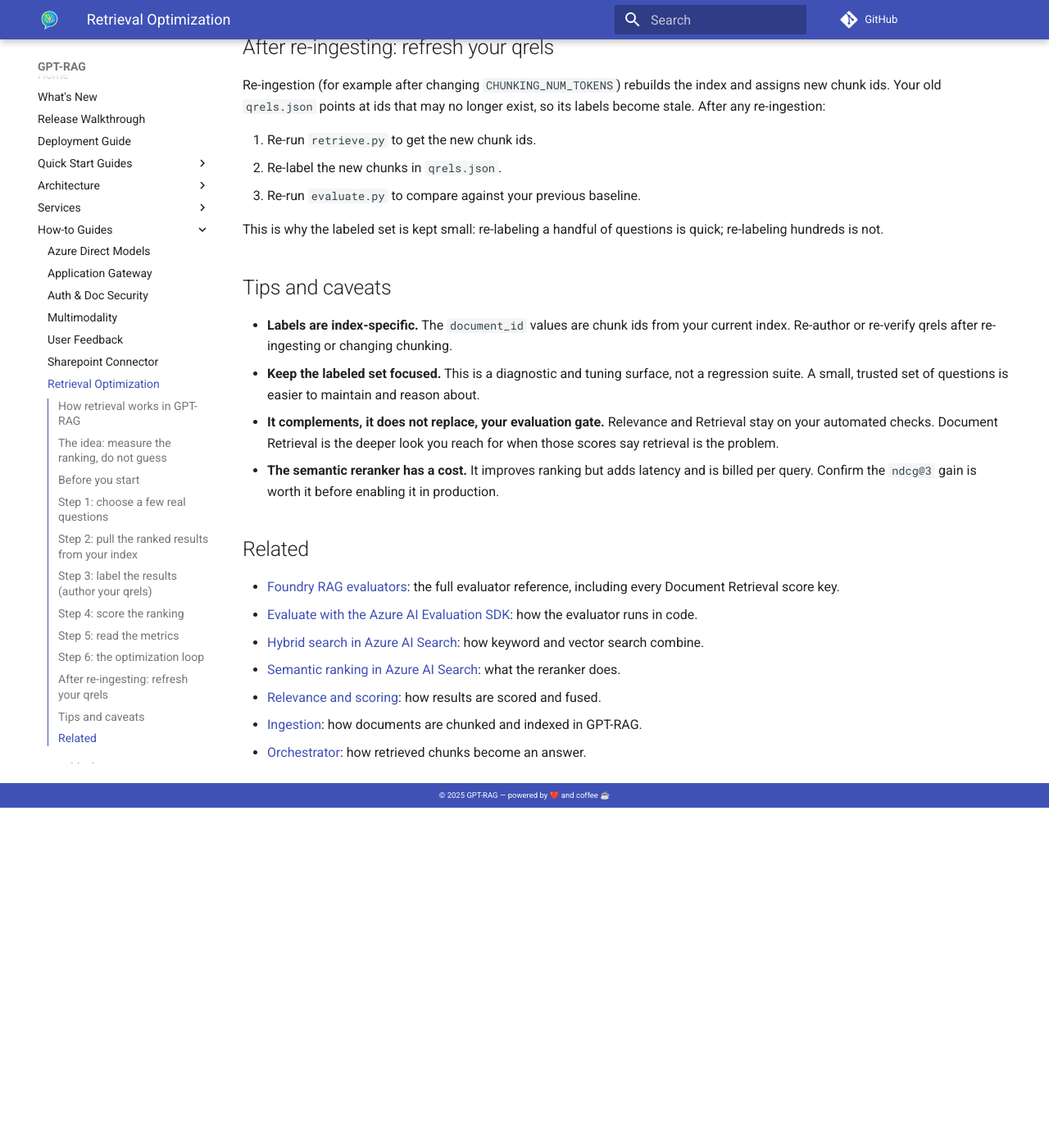
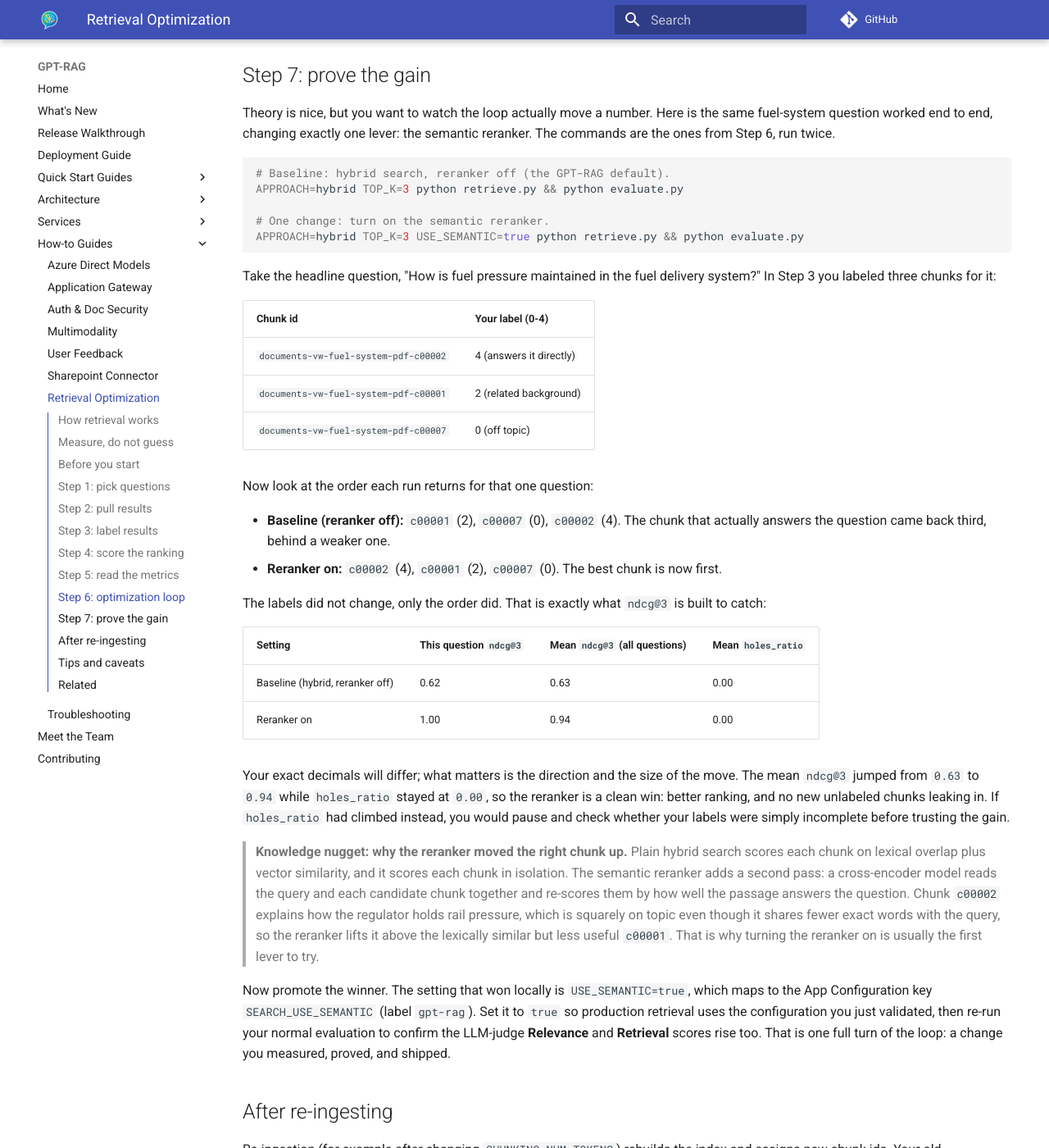
Before and after one commit to Azure/GPT-RAG, an MkDocs documentation site: the page built from docs/howto_retrieval_optimization.md, in a window 1280 px wide and 1400 px high, scrolled down 8653 px. Shown: the whole window at 82% size. Built offline with MkDocs 1.6.1 and Material for MkDocs 9.7.7, drawn with Linux system fonts in a browser that asks for light colours; comment, search, counter and statistics services are not loaded; before the commit the page ends 9638 px from its top, so only the background shows below that; some of the changed text lies outside the part shown.

Commit message:
Add worked improvement example and trim retrieval how-to headings
Add Step 7 with a concrete before/after on the fuel-system question showing
ndcg@3 moving from 0.62 to 1.00 (mean 0.63 to 0.94) by enabling the semantic
reranker, plus a knowledge nugget on why the reranker lifts the on-topic chunk.
Shorten H2 headings so the right sidebar table of contents stops wrapping.

Co-authored-by: Copilot <223556219+Copilot@users.noreply.github.com>

````diff
--- a/docs/howto_retrieval_optimization.md
+++ b/docs/howto_retrieval_optimization.md
@@ -14,11 +14,12 @@ This guide takes you from zero to a working optimization loop. You will:
    [Document Retrieval evaluator](https://learn.microsoft.com/azure/ai-foundry/concepts/evaluation-evaluators/rag-evaluators#document-retrieval),
    which returns ranking metrics like NDCG.
 4. Change one GPT-RAG search setting at a time and re-measure until the numbers go up.
+5. Watch the whole loop move a real number on one worked example.
 
 No prior evaluation experience is needed. Everything runs from a small Python
 script against your own search index.
 
-## How retrieval works in GPT-RAG
+## How retrieval works
 
 GPT-RAG stores every document as small chunks in an Azure AI Search index named
 `ragindex`. At query time the orchestrator embeds the user question, runs a search
@@ -40,7 +41,7 @@ The first four are query-time settings: change them and the next question uses t
 new behavior. The chunking settings are ingestion-time: changing them only takes
 effect after you re-ingest your documents, which rebuilds the index.
 
-## The idea: measure the ranking, do not guess
+## Measure, do not guess
 
 GPT-RAG already ships an evaluation harness in the orchestrator (the
 `evaluations/` folder of `gpt-rag-orchestrator`) that runs Foundry's built-in
@@ -114,7 +115,7 @@ export EMBED_DEPLOYMENT="text-embedding-3-large"
 
 On Windows PowerShell use `$env:SEARCH_ENDPOINT = "..."` instead of `export`.
 
-## Step 1: choose a few real questions
+## Step 1: pick questions
 
 Pick a small set of questions that real users ask and that your documents should
 answer. Five to fifteen is plenty to start. A small, trusted set is far easier to
@@ -138,7 +139,7 @@ Save them in a file `questions.txt`, one per line.
     like `documents-vw-fuel-system-pdf-c00002`. The walkthrough below uses those
     ids so you can reproduce every step end to end.
 
-## Step 2: pull the ranked results from your index
+## Step 2: pull results
 
 This script runs the same kind of search the GPT-RAG orchestrator runs (hybrid by
 default) and prints the ranked chunks for each question, including a content
@@ -236,7 +237,7 @@ chunk number. That is the id you will label in the next step.
     own confidence used to rank. The label you add next is *your* judgment of true
     relevance.
 
-## Step 3: label the results (author your qrels)
+## Step 3: label results
 
 For each question, read the previews in `retrieved.json` and decide how relevant
 each chunk really is, from 0 (irrelevant) to 4 (perfect answer). This is the
@@ -396,7 +397,68 @@ feeds better context, so the LLM-judge **Relevance** and **Retrieval** scores
 should rise as well. That is the loop closing: you tune retrieval here, and confirm
 the gain in your normal evaluation.
 
-## After re-ingesting: refresh your qrels
+## Step 7: prove the gain
+
+Theory is nice, but you want to watch the loop actually move a number. Here is the
+same fuel-system question worked end to end, changing exactly one lever: the
+semantic reranker. The commands are the ones from Step 6, run twice.
+
+```bash
+# Baseline: hybrid search, reranker off (the GPT-RAG default).
+APPROACH=hybrid TOP_K=3 python retrieve.py && python evaluate.py
+
+# One change: turn on the semantic reranker.
+APPROACH=hybrid TOP_K=3 USE_SEMANTIC=true python retrieve.py && python evaluate.py
+```
+
+Take the headline question, "How is fuel pressure maintained in the fuel delivery
+system?" In Step 3 you labeled three chunks for it:
+
+| Chunk id | Your label (0-4) |
+|---|---|
+| `documents-vw-fuel-system-pdf-c00002` | 4 (answers it directly) |
+| `documents-vw-fuel-system-pdf-c00001` | 2 (related background) |
+| `documents-vw-fuel-system-pdf-c00007` | 0 (off topic) |
+
+Now look at the order each run returns for that one question:
+
+- **Baseline (reranker off):** `c00001` (2), `c00007` (0), `c00002` (4). The chunk
+  that actually answers the question came back third, behind a weaker one.
+- **Reranker on:** `c00002` (4), `c00001` (2), `c00007` (0). The best chunk is now
+  first.
+
+The labels did not change, only the order did. That is exactly what `ndcg@3` is
+built to catch:
+
+| Setting | This question `ndcg@3` | Mean `ndcg@3` (all questions) | Mean `holes_ratio` |
+|---|---|---|---|
+| Baseline (hybrid, reranker off) | 0.62 | 0.63 | 0.00 |
+| Reranker on | 1.00 | 0.94 | 0.00 |
+
+Your exact decimals will differ; what matters is the direction and the size of the
+move. The mean `ndcg@3` jumped from `0.63` to `0.94` while `holes_ratio` stayed at
+`0.00`, so the reranker is a clean win: better ranking, and no new unlabeled chunks
+leaking in. If `holes_ratio` had climbed instead, you would pause and check whether
+your labels were simply incomplete before trusting the gain.
+
+> **Knowledge nugget: why the reranker moved the right chunk up.** Plain hybrid
+> search scores each chunk on lexical overlap plus vector similarity, and it scores
+> each chunk in isolation. The semantic reranker adds a second pass: a cross-encoder
+> model reads the query and each candidate chunk together and re-scores them by how
+> well the passage answers the question. Chunk `c00002` explains how the regulator
+> holds rail pressure, which is squarely on topic even though it shares fewer exact
+> words with the query, so the reranker lifts it above the lexically similar but less
+> useful `c00001`. That is why turning the reranker on is usually the first lever to
+> try.
+
+Now promote the winner. The setting that won locally is `USE_SEMANTIC=true`, which
+maps to the App Configuration key `SEARCH_USE_SEMANTIC` (label `gpt-rag`). Set it to
+`true` so production retrieval uses the configuration you just validated, then re-run
+your normal evaluation to confirm the LLM-judge **Relevance** and **Retrieval**
+scores rise too. That is one full turn of the loop: a change you measured, proved,
+and shipped.
+
+## After re-ingesting
 
 Re-ingestion (for example after changing `CHUNKING_NUM_TOKENS`) rebuilds the index
 and assigns new chunk ids. Your old `qrels.json` points at ids that may no longer
````
Also changed, not shown: other parts of docs/howto_retrieval_optimization.md (+1 -1 lines).
